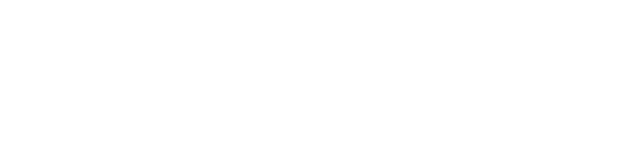
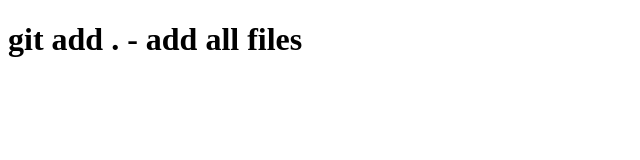
Before and after one commit to AlexandrMaly/training, a plain HTML site: page index.html in a window 1280 px wide. Shown: the whole page, without its empty margins (0-640 px from the left). Drawn offline with Linux system fonts and the light colour scheme.

Commit message:
first command

```diff
--- a/index.html
+++ b/index.html
@@ -7,6 +7,6 @@
     <title>Document</title>
 </head>
 <body>
-
+    <h1>git add . - add all files</h1>
 </body>
 </html>
```
